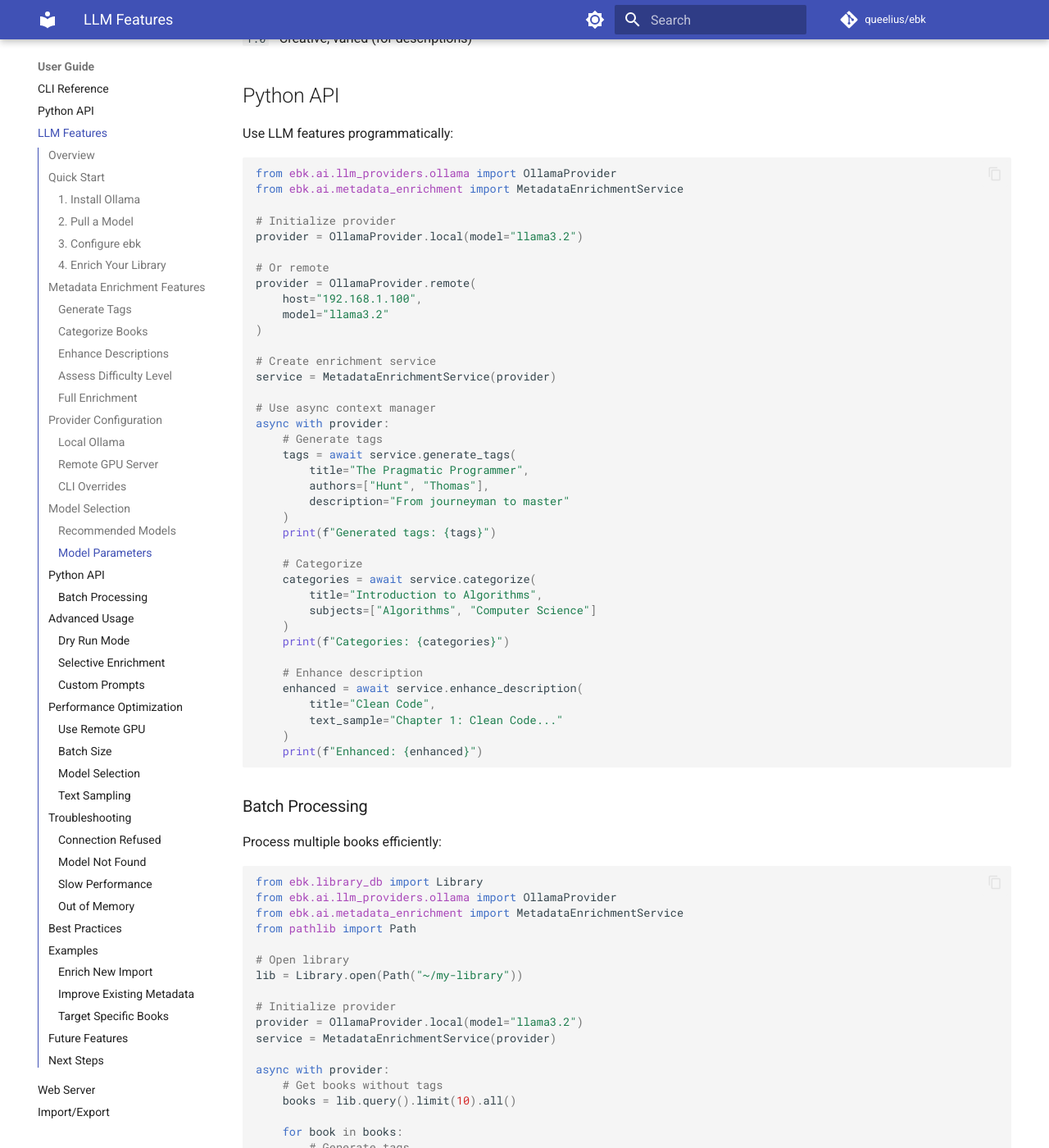
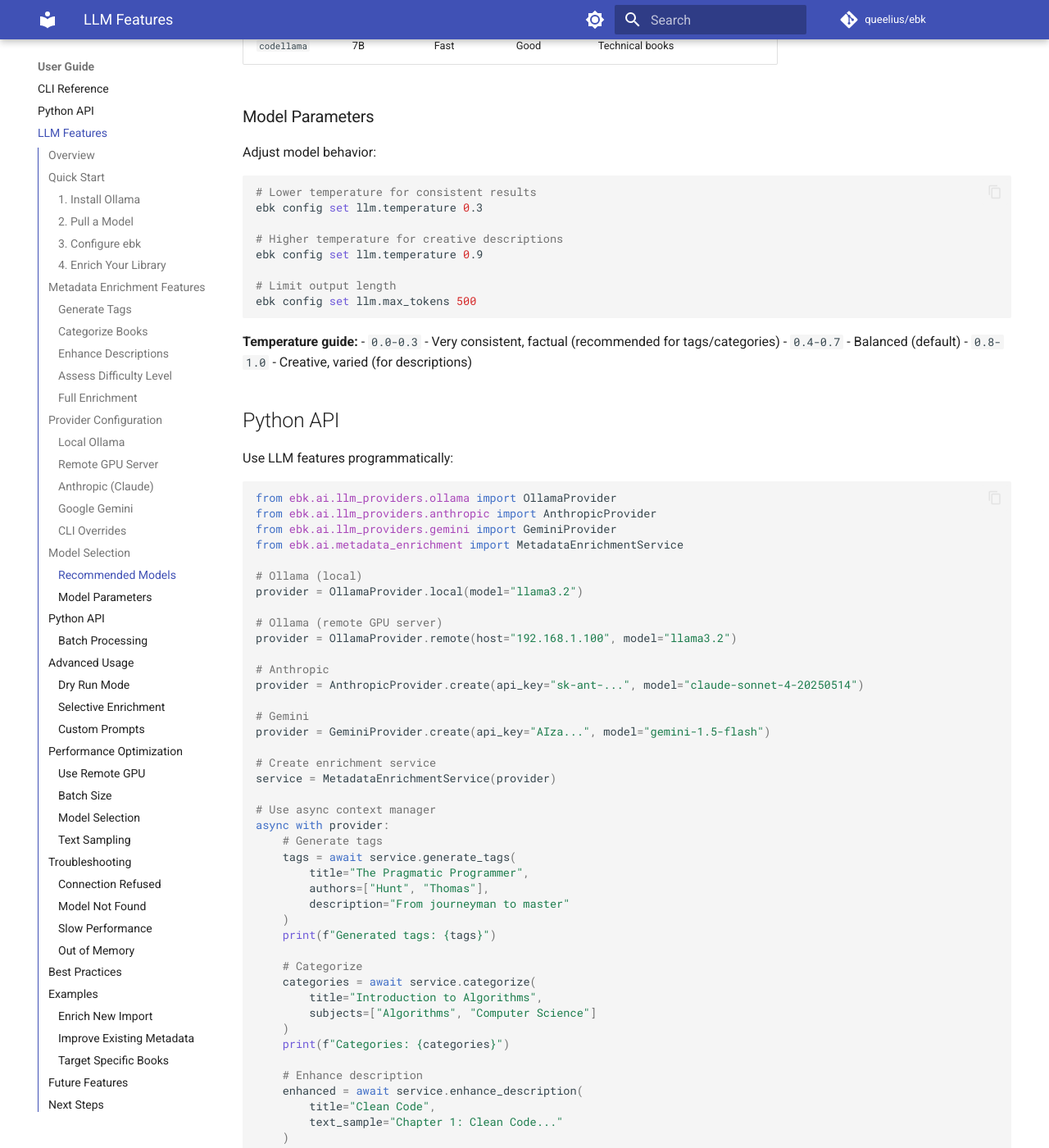
Before and after one commit to queelius/ebk, an MkDocs documentation site: the page built from docs/user-guide/llm-features.md, in a window 1280 px wide and 1400 px high, scrolled down 4885 px. Shown: the whole window at 82% size. Built offline with MkDocs 1.6.1 and Material for MkDocs 9.7.7, drawn with Linux system fonts in a browser that asks for light colours; comment, search, counter and statistics services are not loaded; some of the changed text lies outside the part shown.

Commit message:
Simplify Gemini provider, hoist authorizer constants, update docs
Code simplification:
- Extract _build_payload() in Gemini provider, removing ~20 lines of
  duplicated payload construction between complete() and complete_streaming()
- Cache auth headers dict in __init__ instead of allocating per call
- Hoist SQLite authorizer constants to class-level frozenset and move
  sqlite3 import to module level for better callback performance

Documentation updates:
- Add v0.4.4 and v0.4.5 changelog entries
- Update LLM provider docs: Anthropic and Gemini are implemented, not planned
- Add Anthropic/Gemini configuration examples and Python API usage
- Fix ViewService API example to use correct DSL format
- Document Views DSL and migrations in architecture docs
- Update CORS section in server docs with security warning
- Add missing models (Tag, View, ViewOverride, PersonalMetadata) to architecture

Co-Authored-By: Claude Opus 4.6 <noreply@anthropic.com>

````diff
--- a/docs/user-guide/llm-features.md
+++ b/docs/user-guide/llm-features.md
@@ -6,10 +6,10 @@ ebk includes AI-powered features for metadata enrichment using Large Language Mo
 
 The LLM features are built on an abstract provider system that supports multiple backends:
 
-- **Ollama** - Local and remote models (currently supported)
-- **OpenAI** - GPT models (planned)
-- **Anthropic** - Claude models (planned)
-- **Custom providers** - Extend with your own
+- **Ollama** - Local and remote open-source models
+- **Anthropic** - Claude models (requires API key)
+- **Google Gemini** - Gemini models (requires API key)
+- **Custom providers** - Extend `BaseLLMProvider` with your own
 
 ## Quick Start
 
@@ -180,6 +180,26 @@ ollama pull llama3.2
 # Ollama automatically listens on 0.0.0.0:11434
 ```
 
+### Anthropic (Claude)
+
+Use Anthropic's Claude models via API:
+
+```bash
+ebk config set llm.provider anthropic
+ebk config set llm.model claude-sonnet-4-20250514
+ebk config set llm.api_key sk-ant-...
+```
+
+### Google Gemini
+
+Use Google's Gemini models via API:
+
+```bash
+ebk config set llm.provider gemini
+ebk config set llm.model gemini-1.5-flash
+ebk config set llm.api_key AIza...
+```
+
 ### CLI Overrides
 
 Override config settings for individual commands:
@@ -238,16 +258,21 @@ Use LLM features programmatically:
 
 ```python
 from ebk.ai.llm_providers.ollama import OllamaProvider
+from ebk.ai.llm_providers.anthropic import AnthropicProvider
+from ebk.ai.llm_providers.gemini import GeminiProvider
 from ebk.ai.metadata_enrichment import MetadataEnrichmentService
 
-# Initialize provider
+# Ollama (local)
 provider = OllamaProvider.local(model="llama3.2")
 
-# Or remote
-provider = OllamaProvider.remote(
-    host="192.168.1.100",
-    model="llama3.2"
-)
+# Ollama (remote GPU server)
+provider = OllamaProvider.remote(host="192.168.1.100", model="llama3.2")
+
+# Anthropic
+provider = AnthropicProvider.create(api_key="sk-ant-...", model="claude-sonnet-4-20250514")
+
+# Gemini
+provider = GeminiProvider.create(api_key="AIza...", model="gemini-1.5-flash")
 
 # Create enrichment service
 service = MetadataEnrichmentService(provider)
@@ -571,10 +596,7 @@ ebk enrich ~/library --enhance-descriptions --filter "year:2020-"
 
 Planned LLM-powered features:
 
-- **Similarity detection** - Find duplicate books with different metadata
 - **Summary generation** - Create book summaries from content
-- **Reading level assessment** - Determine appropriate audience
-- **Topic extraction** - Identify key topics and themes
 - **Citation extraction** - Extract and link referenced works
 - **Question generation** - Create study questions
 - **Translation** - Translate metadata between languages
````
Also changed, not shown: docs/about/changelog.md (+38 -0 lines), docs/development/architecture.md (+24 -3 lines), docs/index.md (+1 -1 lines), docs/user-guide/api.md (+23 -5 lines), docs/user-guide/server.md (+13 -2 lines), 2 other files.
